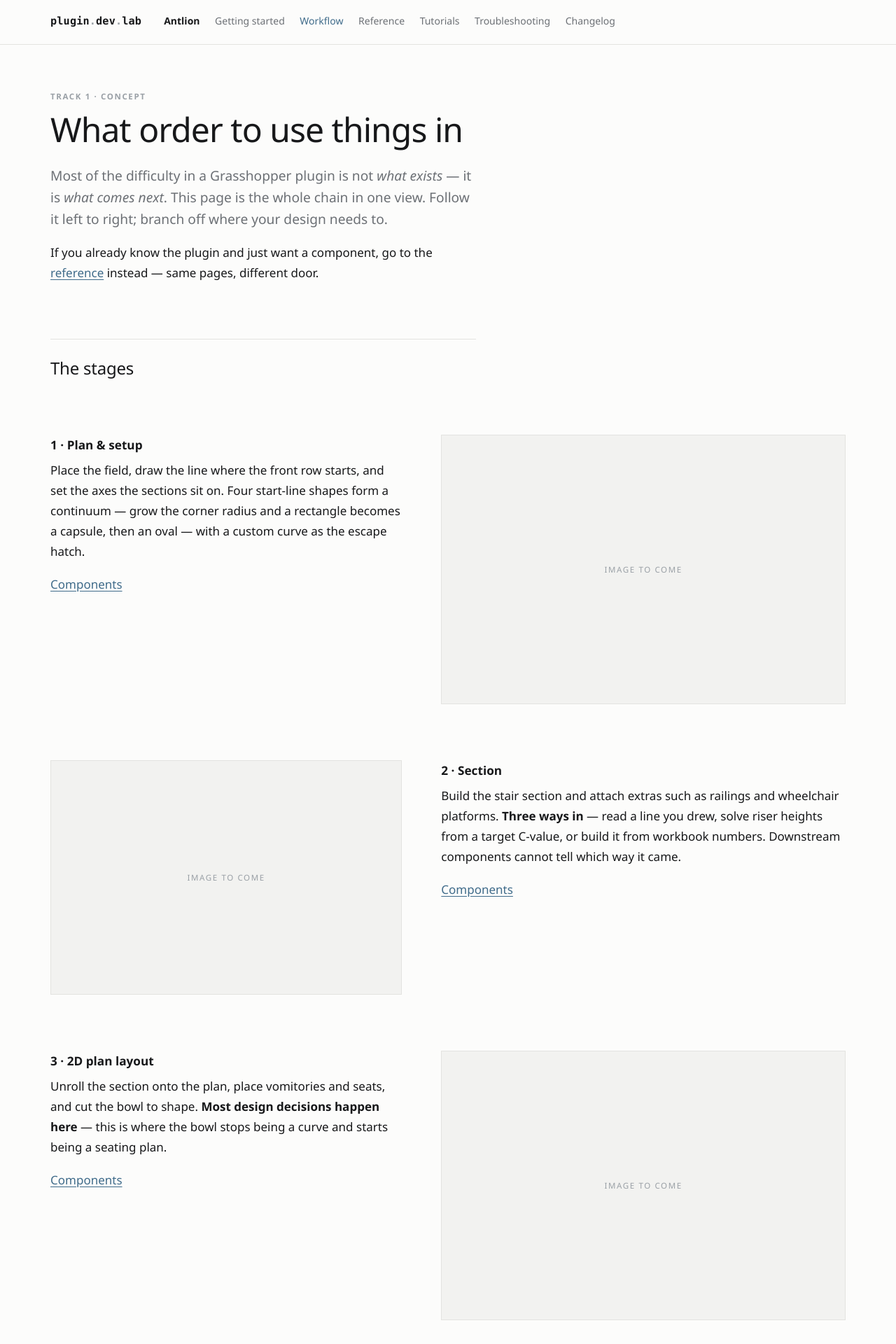
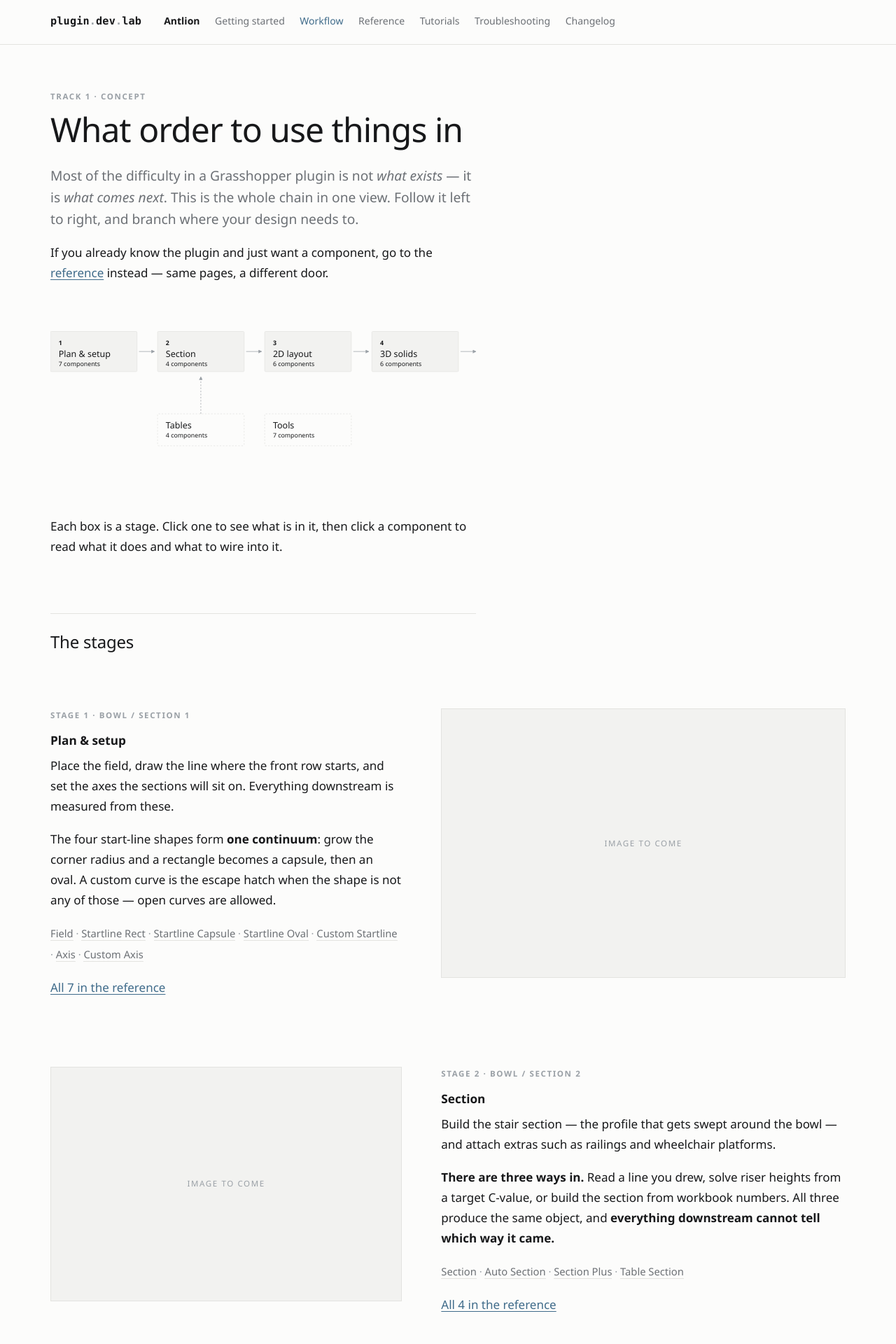
Before and after one commit to plugindevlab/plugindevlab.github.io, a Jekyll site: the page built from antlion/workflow/index.md, in a window 1280 px wide. Shown: the top 1920 px of the page at 70% size. Built offline with Jekyll 4.4.1, drawn with Linux system fonts in a browser that asks for light colours; some of the changed text lies outside the part shown.

Commit message:
Workflow map: five stages, generated from the plugin reference
The map is not hand-drawn. Stage contents, component names, anchors and counts
are read out of the generated reference, so renaming a component moves the map
with it. Only the flow itself — which groups form the spine, which sit beside it —
is written by hand.

No JavaScript: every node is a link inside the SVG, so it works with search,
print and a keyboard.

Co-Authored-By: Claude Opus 5 <noreply@anthropic.com>
Claude-Session: https://claude.ai/code/session_01QAZWmPp3LgL57JUuwku2qy

```diff
--- /dev/null
+++ b/_data/stage_notes.yml
@@ -0,0 +1,54 @@
+bowl-section-1: |
+  Place the field, draw the line where the front row starts, and set the axes the sections
+  will sit on. Everything downstream is measured from these.
+
+  The four start-line shapes form **one continuum**: grow the corner radius and a rectangle
+  becomes a capsule, then an oval. A custom curve is the escape hatch when the shape is not
+  any of those — open curves are allowed.
+
+bowl-section-2: |
+  Build the stair section — the profile that gets swept around the bowl — and attach extras
+  such as railings and wheelchair platforms.
+
+  **There are three ways in.** Read a line you drew, solve riser heights from a target
+  C-value, or build the section from workbook numbers. All three produce the same object,
+  and **everything downstream cannot tell which way it came.**
+
+bowl-section-3: |
+  Unroll the section onto the plan, place vomitories and seats, and cut the bowl to shape.
+
+  **Most design decisions happen here.** This is where the bowl stops being a profile and
+  becomes a seating plan: where people walk in, how many seats fit, where the geometry stops.
+
+bowl-section-4: |
+  Build what the 2D layout decided as real solids — tier stands, vomitory stairs, railings,
+  seats.
+
+  From here the chain carries the 3D result inside a single bundled port, so the analysis
+  stage needs one wire rather than many.
+
+bowl-analysis: |
+  Check the design and produce evidence you can put in front of someone.
+
+  C-value is computed per seat and per tread band across the whole bowl, so you see **where**
+  the design breaks down rather than checking one section and hoping. Section checks draw
+  their dimensions and sightlines on the real cut — a number you report is a number you can
+  defend.
+
+  **A single-section check and the whole-bowl maps do not replace each other.** One examines
+  one place rigorously; the others tell you which place to examine.
+
+table: |
+  Values can live in a spreadsheet instead of Rhino. Read your inputs from a workbook, write
+  the results back, and keep the numbers where the rest of the project already keeps them.
+
+  Google Sheets and Excel both work, and **communication happens only when you press Run** —
+  the definition does not talk to the network while you are designing.
+
+util: |
+  Tools that sit beside the chain rather than in it — licence registration, gathering inputs
+  into one panel, legends, shared drawing-sheet format, and helpers for bundling per-tier
+  values.
+
+  These are **not a stage.** They do not take the chain in and pass it on; they support
+  whatever stage you are working in.
--- /dev/null
+++ b/_data/workflow.yml
@@ -0,0 +1,79 @@
+antlion:
+  bowl-section-1:
+    path: "Bowl / Section 1"
+    page: "01-plan"
+    count: 7
+    components:
+      - { name: "Field", anchor: "field", id: "FIELD-001", page: "01-plan" }
+      - { name: "Startline Rect", anchor: "startline-rect", id: "STARTLINE-001", page: "01-plan" }
+      - { name: "Startline Capsule", anchor: "startline-capsule", id: "STARTLINE-003", page: "01-plan" }
+      - { name: "Startline Oval", anchor: "startline-oval", id: "STARTLINE-002", page: "01-plan" }
+      - { name: "Custom Startline", anchor: "custom-startline", id: "STARTLINE-004", page: "01-plan" }
+      - { name: "Axis", anchor: "axis", id: "AXIS-002", page: "01-plan" }
+      - { name: "Custom Axis", anchor: "custom-axis", id: "AXIS-003", page: "01-plan" }
+  bowl-section-2:
+    path: "Bowl / Section 2"
+    page: "02-section"
+    count: 4
+    components:
+      - { name: "Section", anchor: "section", id: "SECTION-002", page: "02-section" }
+      - { name: "Auto Section", anchor: "auto-section", id: "SECTION-001", page: "02-section" }
+      - { name: "Section Plus", anchor: "section-plus", id: "HANDRAIL-001", page: "02-section" }
+      - { name: "Table Section", anchor: "table-section", id: "SECTION-003", page: "02-section" }
+  bowl-section-3:
+    path: "Bowl / Section 3"
+    page: "03-plan2d"
+    count: 6
+    components:
+      - { name: "Stand 2D", anchor: "stand-2d", id: "STAND2D-002", page: "03-plan2d" }
+      - { name: "Vomitory", anchor: "vomitory", id: "VOMITORY-001", page: "03-plan2d" }
+      - { name: "Seat", anchor: "seat", id: "SEAT-001", page: "03-plan2d" }
+      - { name: "Custom Seat", anchor: "custom-seat", id: "SEAT-002", page: "03-plan2d" }
+      - { name: "Cut", anchor: "cut", id: "CUT-001", page: "03-plan2d" }
+      - { name: "Opening Cut", anchor: "opening-cut", id: "CUT-002", page: "03-plan2d" }
+  bowl-section-4:
+    path: "Bowl / Section 4"
+    page: "04-body3d"
+    count: 6
+    components:
+      - { name: "Stand 3D", anchor: "stand-3d", id: "STAND-001", page: "04-body3d" }
+      - { name: "Vom 3D", anchor: "vom-3d", id: "VOM3D-001", page: "04-body3d" }
+      - { name: "Stand 3D Plus", anchor: "stand-3d-plus", id: "BUILD-001", page: "04-body3d" }
+      - { name: "Rail 3D", anchor: "rail-3d", id: "RAIL-001", page: "04-body3d" }
+      - { name: "Assemble Bowl", anchor: "assemble-bowl", id: "UTIL-004", page: "04-body3d" }
+      - { name: "Seat 3D", anchor: "seat-3d", id: "SEAT3D-001", page: "04-body3d" }
+  util:
+    path: "Util"
+    page: "05-analysis-util"
+    count: 7
+    components:
+      - { name: "Input Panel", anchor: "input-panel", id: "", page: "05-analysis-util" }
+      - { name: "C-value Legend", anchor: "c-value-legend", id: "LEGEND-001", page: "05-analysis-util" }
+      - { name: "Sheet Setup", anchor: "sheet-setup", id: "", page: "05-analysis-util" }
+      - { name: "Slider Merge", anchor: "slider-merge", id: "", page: "05-analysis-util" }
+      - { name: "Toggle Merge", anchor: "toggle-merge", id: "", page: "05-analysis-util" }
+      - { name: "Data Gate", anchor: "data-gate", id: "GATE-001", page: "05-analysis-util" }
+      - { name: "License", anchor: "license", id: "", page: "05-analysis-util" }
+  bowl-analysis:
+    path: "Bowl Analysis"
+    page: "05-analysis-util"
+    count: 9
+    components:
+      - { name: "Section analysis", anchor: "section-analysis", id: "ANALYSIS-001", page: "05-analysis-util" }
+      - { name: "C-value Seat", anchor: "c-value-seat", id: "ANALYSIS-004", page: "05-analysis-util" }
+      - { name: "C-value Tread", anchor: "c-value-tread", id: "ANALYSIS-005", page: "05-analysis-util" }
+      - { name: "C-value Section Check", anchor: "c-value-section-check", id: "ANALYSIS-006", page: "05-analysis-util" }
+      - { name: "C-value Map", anchor: "c-value-map", id: "ANALYSIS-007", page: "05-analysis-util" }
+      - { name: "Seat Map", anchor: "seat-map", id: "SEATMAP-001", page: "05-analysis-util" }
+      - { name: "Seat View", anchor: "seat-view", id: "VIEWSEAT-001", page: "05-analysis-util" }
+      - { name: "View Axis", anchor: "view-axis", id: "VIEWAXIS-001", page: "05-analysis-util" }
+      - { name: "View Limit", anchor: "view-limit", id: "VIEWLIMIT-001", page: "05-analysis-util" }
+  table:
+    path: "Table"
+    page: "06-table"
+    count: 4
+    components:
+      - { name: "Excel Workbook", anchor: "excel-workbook", id: "IO-007", page: "06-table" }
+      - { name: "Google Workbook", anchor: "google-workbook", id: "IO-004", page: "06-table" }
+      - { name: "Table In", anchor: "table-in", id: "IO-005", page: "06-table" }
+      - { name: "Table Out", anchor: "table-out", id: "IO-006", page: "06-table" }
--- a/antlion/workflow/index.md
+++ b/antlion/workflow/index.md
@@ -1,103 +1,101 @@
 ---
 title: The Antlion workflow
-description: The whole Antlion chain as one map — start line, section, 2D layout, 3D solids, analysis. What order to use things in.
+description: The whole Antlion chain as one map — plan, section, 2D layout, 3D solids, analysis. What order to use things in.
+wide: true
 ---
+
+{%- assign prod = site.data.products | where: "slug", "antlion" | first -%}
+{%- assign wf = site.data.workflow.antlion -%}
 
 <p class="label">Track 1 · Concept</p>
 
 # What order to use things in
 
 Most of the difficulty in a Grasshopper plugin is not *what exists* — it is *what comes
-next*. This page is the whole chain in one view. Follow it left to right; branch off where
-your design needs to.
+next*. This is the whole chain in one view. Follow it left to right, and branch where your
+design needs to.
 
 If you already know the plugin and just want a component, go to the
-[reference](../reference/index.md) instead — same pages, different door.
+[reference](../reference/index.md) instead — same pages, a different door.
+
+<div class="map-wrap" markdown="0">
+<svg class="map" viewBox="0 0 1000 290" role="img" aria-label="The Antlion workflow, five stages left to right with two side groups">
+  {%- assign step = 208 -%}
+  {%- for s in prod.flow.spine -%}
+  {%- assign g = wf[s.group] -%}
+  {%- assign x = forloop.index0 | times: step -%}
+  {%- unless forloop.last %}
+  <path class="map-arrow" d="M{{ x | plus: 172 }} 79 H{{ x | plus: 202 }}" marker-end="url(#mk)"/>
+  {%- endunless %}
+  <a href="#{{ s.group }}">
+    <title>{{ s.label }} — {{ g.count }} components</title>
+    <rect class="map-node" x="{{ x }}" y="40" width="168" height="78" rx="2"/>
+    <text class="map-n" x="{{ x | plus: 16 }}" y="66">{{ forloop.index }}</text>
+    <text class="map-t" x="{{ x | plus: 16 }}" y="90">{{ s.label }}</text>
+    <text class="map-c" x="{{ x | plus: 16 }}" y="107">{{ g.count }} components</text>
+  </a>
+  {%- endfor -%}
+
+  {%- for a in prod.flow.aside -%}
+  {%- assign g = wf[a.group] -%}
+  {%- assign ax = forloop.index0 | times: step | plus: 208 -%}
+  {%- if a.into != "" %}
+  <path class="map-arrow map-dash" d="M{{ ax | plus: 84 }} 200 V128" marker-end="url(#mk)"/>
+  {%- endif %}
+  <a href="#{{ a.group }}">
+    <title>{{ a.label }} — {{ g.count }} components</title>
+    <rect class="map-node map-aside" x="{{ ax }}" y="200" width="168" height="62" rx="2"/>
+    <text class="map-t" x="{{ ax | plus: 16 }}" y="228">{{ a.label }}</text>
+    <text class="map-c" x="{{ ax | plus: 16 }}" y="246">{{ g.count }} components</text>
+  </a>
+  {%- endfor %}
+
+  <defs>
+    <marker id="mk" viewBox="0 0 8 8" refX="7" refY="4" markerWidth="7" markerHeight="7" orient="auto-start-reverse">
+      <path d="M0 0 L8 4 L0 8 z" class="map-head"/>
+    </marker>
+  </defs>
+</svg>
+</div>
+
+Each box is a stage. Click one to see what is in it, then click a component to read what it
+does and what to wire into it.
 
 ## The stages
 
-<section class="split">
-<div class="split-text" markdown="1">
-### 1 · Plan & setup
-
-Place the field, draw the line where the front row starts, and set the axes the sections
-sit on. Four start-line shapes form a continuum — grow the corner radius and a rectangle
-becomes a capsule, then an oval — with a custom curve as the escape hatch.
-
-[Components](../reference/01-plan.md)
+{% for s in prod.flow.spine %}
+{%- assign g = wf[s.group] %}
+<section class="split{% cycle '', ' flip' %}" id="{{ s.group }}" markdown="0">
+<div class="split-text">
+<p class="label">Stage {{ forloop.index }} · {{ g.path }}</p>
+<h3>{{ s.label }}</h3>
+{{ site.data.stage_notes[s.group] | markdownify }}
+<p class="comp-list">
+{%- for c in g.components %}<a href="../reference/{{ c.page }}.html#{{ c.anchor }}">{{ c.name }}</a>{% unless forloop.last %} · {% endunless %}{% endfor %}
+</p>
+<p><a href="../reference/{{ g.page }}.html">All {{ g.count }} in the reference</a></p>
 </div>
 <figure class="fig"><div class="fig-wait">Image to come</div></figure>
 </section>
+{% endfor %}
 
-<section class="split flip">
-<div class="split-text" markdown="1">
-### 2 · Section
+## Alongside the chain
 
-Build the stair section and attach extras such as railings and wheelchair platforms.
-**Three ways in** — read a line you drew, solve riser heights from a target C-value, or
-build it from workbook numbers. Downstream components cannot tell which way it came.
-
-[Components](../reference/02-section.md)
-</div>
-<figure class="fig"><div class="fig-wait">Image to come</div></figure>
+{% for a in prod.flow.aside %}
+{%- assign g = wf[a.group] %}
+<section id="{{ a.group }}" markdown="0">
+<p class="label">{{ g.path }}</p>
+<h3>{{ a.label }}</h3>
+{{ site.data.stage_notes[a.group] | markdownify }}
+<p class="comp-list">
+{%- for c in g.components %}<a href="../reference/{{ c.page }}.html#{{ c.anchor }}">{{ c.name }}</a>{% unless forloop.last %} · {% endunless %}{% endfor %}
+</p>
 </section>
-
-<section class="split">
-<div class="split-text" markdown="1">
-### 3 · 2D plan layout
-
-Unroll the section onto the plan, place vomitories and seats, and cut the bowl to shape.
-**Most design decisions happen here** — this is where the bowl stops being a curve and
-starts being a seating plan.
-
-[Components](../reference/03-plan2d.md)
-</div>
-<figure class="fig"><div class="fig-wait">Image to come</div></figure>
-</section>
-
-<section class="split flip">
-<div class="split-text" markdown="1">
-### 4 · 3D solids
-
-Build what 2D decided as real solids — tier stands, vomitory stairs, railings, seats.
-The assembled result is what the analysis components read.
-
-[Components](../reference/04-body3d.md)
-</div>
-<figure class="fig"><div class="fig-wait">Image to come</div></figure>
-</section>
-
-<section class="split">
-<div class="split-text" markdown="1">
-### 5 · Analysis
-
-C-value per seat and per tread band, section checks with dimensions and sightlines drawn
-as evidence, seat maps and numbering, and a view from any seat.
-
-**Section analysis and the maps do not replace each other** — one examines a single section
-rigorously, the others show where the whole bowl breaks down.
-
-[Components](../reference/05-analysis-util.md)
-</div>
-<figure class="fig"><div class="fig-wait">Image to come</div></figure>
-</section>
-
-<section class="split flip">
-<div class="split-text" markdown="1">
-### 6 · Tables and sheets
-
-Values can live in a spreadsheet instead of Rhino — read inputs from a workbook, write
-results back. Google Sheets and Excel both work, and communication happens only when you
-press Run.
-
-[Components](../reference/06-table.md)
-</div>
-<figure class="fig"><div class="fig-wait">Image to come</div></figure>
-</section>
+{% endfor %}
 
 ## Wiring the chain
 
 From the 2D layout on, each component's outputs match the next component's inputs
 top-to-bottom, one to one — wire them straight down in order. The
-[reference index](../reference/index.md) has the full chain diagram, including the
-branches and which bundled ports carry the chain.
+[reference index](../reference/index.md) carries the full chain diagram, including the
+branches and which bundled ports carry the chain between stages.
--- a/assets/css/style.css
+++ b/assets/css/style.css
@@ -138,3 +138,27 @@ figure.fig figcaption {
   .split { grid-template-columns: 1fr; gap: 1.5rem; }
   .split.flip > .split-text, .split.flip > .fig { order: 0; }
 }
+
+.map-wrap { margin: 2.5rem 0 var(--rhythm); overflow-x: auto; }
+.map { width: 100%; min-width: 46rem; height: auto; display: block; }
+
+.map-node { fill: var(--bg-soft); stroke: var(--rule); stroke-width: 1; transition: fill .12s; }
+.map a:hover .map-node { fill: var(--bg); stroke: var(--accent); }
+.map-aside { fill: none; stroke-dasharray: 3 3; }
+
+.map text { font-family: var(--font-body); fill: var(--ink); }
+.map-n { font-size: 12px; font-weight: 600; letter-spacing: .14em; fill: var(--ink-faint); }
+.map-t { font-size: 17px; font-weight: 400; }
+.map-c { font-size: 12px; fill: var(--ink-soft); }
+.map a { text-decoration: none; }
+.map a:hover .map-t { fill: var(--accent); }
+
+.map-arrow { stroke: var(--ink-faint); stroke-width: 1; fill: none; }
+.map-dash { stroke-dasharray: 3 3; }
+.map-head { fill: var(--ink-faint); }
+
+.comp-list { font-size: .92rem; line-height: 2; color: var(--ink-faint); }
+.comp-list a { text-decoration: none; color: var(--ink-soft); border-bottom: 1px solid var(--rule); }
+.comp-list a:hover { color: var(--accent); border-bottom-color: currentColor; }
+
+.content.wide > p, .content.wide > ul, .content.wide > ol { max-width: var(--measure); }
```
Also changed, not shown: _data/products.yml (+10 -0 lines).
